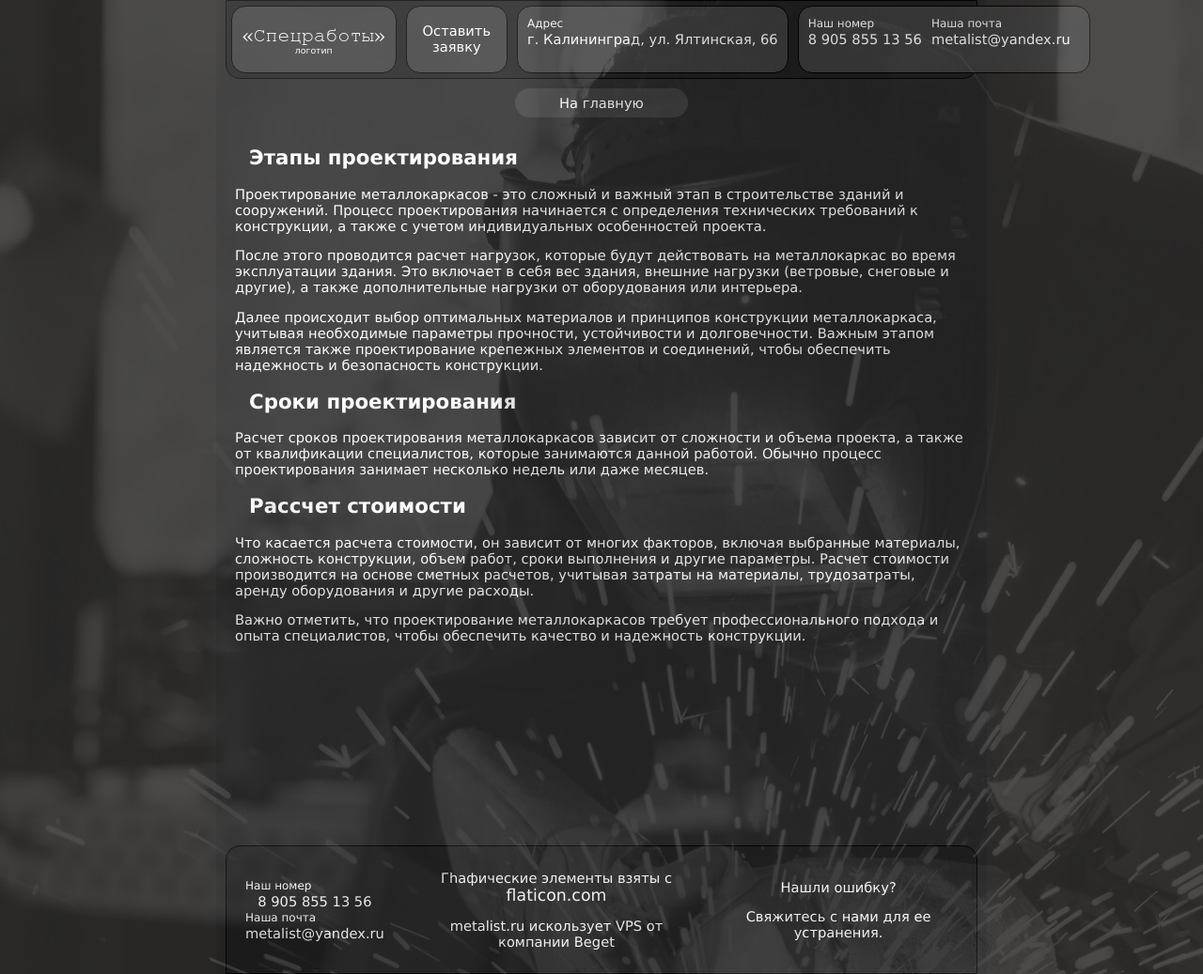
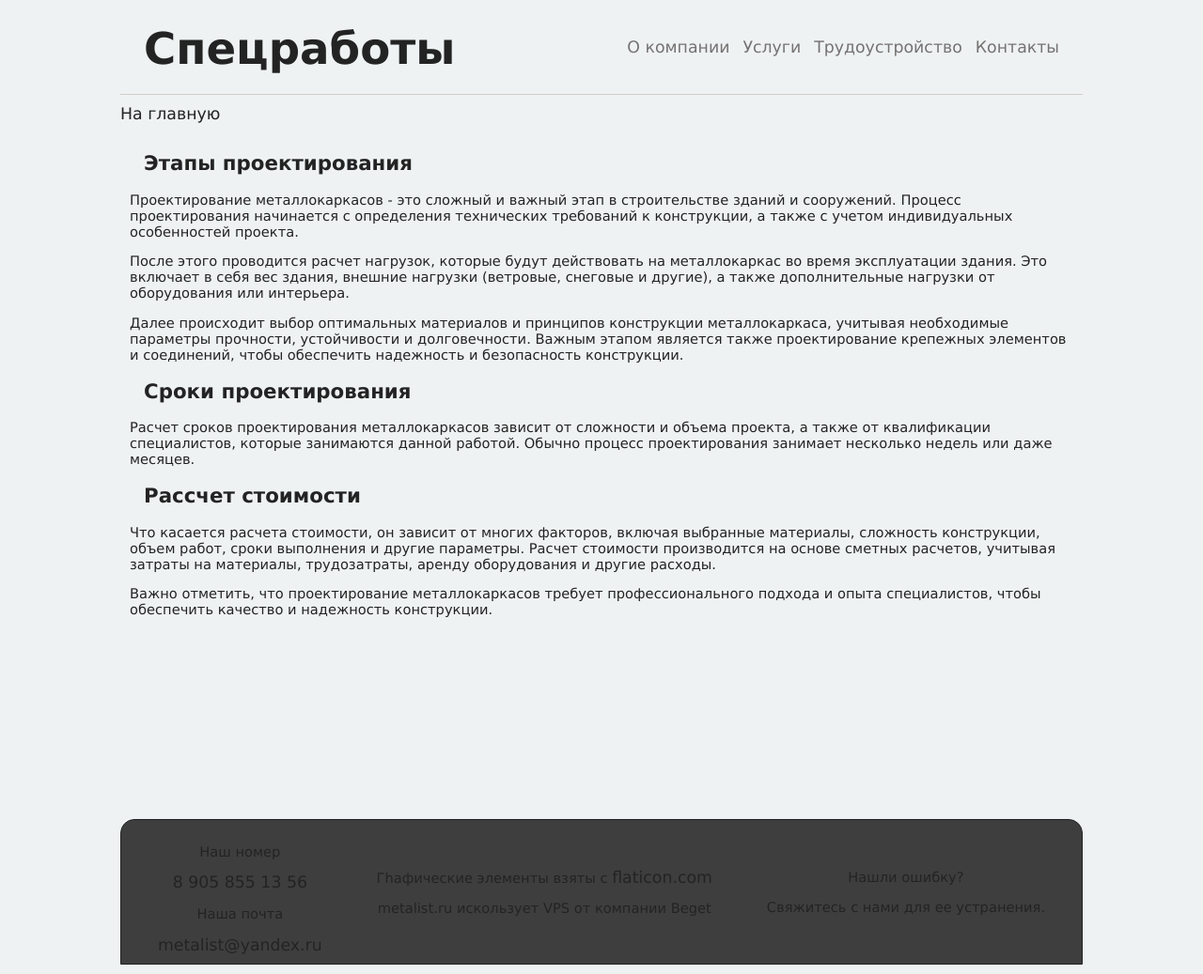
Before and after one commit to Furiwarius/business_card_website, a Flask app: page /metal_frame_design in a window 1280 px wide. Shown: the whole page at 94% size. Run offline with Flask 3, Linux system fonts and the light colour scheme.

Commit message:
fix: The first steps in restructuring the site design

```diff
--- a/static/css/menu.css
+++ b/static/css/menu.css
@@ -1,25 +1,21 @@
 .menu_zone {
-    background: #201f1f; /* Цвет фона */
-    border-radius: 0px 0px 15px 15px;
-    border: 0.5px solid #000;
+    background: inherit;
+    border-bottom: 0.5px solid #D0C6C6;
     padding: 0;
     margin: auto;
     display: flex;
     width: auto;
     @media (width>800px) {
         align-items: center;
-        justify-content: space-around;
+        justify-content: space-between;
     };
 }
 
-.menu_block {
-    background: #3e3d3d;
-    border: 0.5px solid #000;
-    border-radius: 15px 15px 15px 15px;
-    margin: auto;
-    margin: 5px;
+.title_block {
+    background: inherit;
+    margin: 15px;
     padding: 10px;
-    flex-grow: 1;
+    display: block;
     @media (width>600px) {
         height: 50px;
     };
@@ -28,119 +24,43 @@
     };
 }
 
-.menu_block_title {
-    background: #3e3d3d;
-    border: 0.5px solid #000;
-    border-radius: 15px 15px 15px 15px;
-    margin: auto;
-    height: 50px;
-    margin: 5px;
+.menu_block {
+    background: inherit;
+    margin: 15px;
     padding: 10px;
-    flex-grow: 1;
-    @media (width<800px) {
+    display: block;
+    @media (width<1150px) {
         display: none;
     };
 }
 
-h3.title {
-    text-align: center;
-    color: #ffffff; /* Цвет заголовка */
-    font-family:'FreeMono', sans-serif; /* Семейство шрифтов */
-    font-weight: normal; /* Нормальное начертание текста  */
-    margin-top: 10px;
-    margin-bottom: 0;
-    @media (width>1000px) {
-        font-size: 16pt; /* Размер шрифта в пунктах */
-    };
-    @media (width<1000px) {
-        font-size: 12pt; /* Размер шрифта в пунктах */
-    };
-    }
-
-h4 {
-    text-align: center;
-    color: #ffffff; /* Цвет заголовка */
-    font-family:'Verdana', sans-serif; /* Семейство шрифтов */
-    font-weight: normal; /* Нормальное начертание текста  */
-    margin: 0;
-    @media (width>800px) {
-        font-size: 7pt; /* Размер шрифта в пунктах */
-    };
-    @media (width<800px) {
-        font-size: 6pt; /* Размер шрифта в пунктах */
-    };
-    }
-
-.number_zone {
-    @media (width>600px) {
-        display: flex;
-    };
-}
-
-.number_block {
-    padding-right: 10px;
-    flex-grow: 1;
-}
-
-p.explanations {
-    text-align: left;
-    color: #ffffff; /* Цвет заголовка */
-    font-family:'Verdana', sans-serif; /* Семейство шрифтов */
-    font-weight: normal; /* Нормальное начертание текста  */
-    text-indent: 0px;
-    padding: 0;
-    margin-top: 1px;
-    margin-bottom: 1px;
-    @media (width>800px) {
-        font-size: 9pt; /* Размер шрифта в пунктах */
-    };
-    @media (width<800px) {
-        font-size: 7pt; /* Размер шрифта в пунктах */
-    };
-}
-
-a.menu_href_copy {
-    color: #ffffff; /* Цвет текста */
-    font-family:'Verdana', sans-serif;
-    cursor: pointer;
-    text-align: center;
-    white-space: nowrap;
-    @media (width>800px) {
-        font-size: 11pt;
-    };
-    @media (width<800px) {
-        font-size: 9pt;
+.round_menu {
+    display: none;
+    @media (width<1150px) {
+        display: block;
     };
 }
 
 
-a.href_button {
-    background: #3e3d3d;
+h3.title {
+    text-align: center;
+    color: #000000; /* Цвет заголовка */
+    font-family:'Verdana', sans-serif; /* Семейство шрифтов */
+    font-weight: bold;
     margin: auto;
-    padding: 7px;
-    cursor: pointer;
-    border-radius: 35px;
-    max-width: 170px;
-    text-align: center;
-    display: block;
-    @media (width>800px) {
-        font-size: 11pt;
+    @media (width>1000px) {
+        font-size: 35pt; /* Размер шрифта в пунктах */
     };
-    @media (width<800px) {
-        font-size: 9pt;
+    @media (width<1000px) {
+        font-size: 25pt; /* Размер шрифта в пунктах */
     };
-  }
+    }
 
-
-a.address {
-    text-indent: 0px;
-    margin: 0;
-    min-width: 140px;
-    @media (width>800px) {
-        font-size: 11pt;
-        white-space: nowrap;
-    };
-    @media (width<800px) {
-        font-size: 9pt;
-    };
+a.menu_href {
+    color: #605C5C;
+    font-family:'Verdana', sans-serif; /* Семейство шрифтов */
+    margin-left: 10px;
 }
+a.menu_href:hover{
+    color: #FE143E;
+}
--- a/static/css/page_style.css
+++ b/static/css/page_style.css
@@ -1,34 +1,17 @@
 body {
     height: 100%;
     background-size: cover;
-    background-color: #222120;
-    background: #FFFFE0 url(../img/welder_black.jpg); /* Фоновый цвет и фоновый рисунок*/
+    background-color: #eef2f2;
     background-attachment: fixed; /* Фон страницы фиксируется */
     margin: 0%;
   }
 
 .page {
   min-height: 100vh;
-  max-width: 100%;
+  max-width: 80%;
   opacity: 0.85;
-  background-color: #2e2d2c;
   margin: 0 auto; /* Выравниваем по центру */
   padding: 0;
-}
-
-.page_framing {
-  background-color: #282828;
-  margin: auto;
-  padding-right: 10px;
-  padding-left: 10px;
-  @media (width>800px) {
-    max-width: 60%;
-    min-width: 800px;
-  };
-  @media (width<800px) {
-    max-width: 95%;
-    min-width: 300px;
-  };
 }
 
 
@@ -49,8 +32,7 @@ body {
 
 
 .content {
-  background-color: #282828;
-  color: #ffffff; /* Цвет текста */
+  color: #000000; /* Цвет текста */
   font-family:'Verdana', sans-serif;
   padding-top: 10px;
   padding-bottom: 200px;
@@ -61,7 +43,7 @@ body {
 }
 
 p.number {
-  color: #ffffff; /* Цвет текста */
+  color: #000000; /* Цвет текста */
   font-family:'Verdana', sans-serif;
   padding-bottom: 10px;
   padding-left: 10px;
@@ -70,7 +52,7 @@ p.number {
   }
 
 p {
-    color: #ffffff; /* Цвет текста */
+    color: #000000; /* Цвет текста */
     font-family:'Verdana', sans-serif;
     padding: 0;
     @media (width>800px) {
@@ -83,7 +65,7 @@ p {
 
 
 li {
-  color: #ffffff; /* Цвет текста */
+  color: #000000; /* Цвет текста */
   font-family:'Verdana', sans-serif;
   padding: 4px;
   @media (width>800px) {
@@ -101,7 +83,7 @@ h2 {
 }
 
 a {
-  color: #ffffff; /* Цвет текста */
+  color: #000000; /* Цвет текста */
   font-family:'Verdana', sans-serif;
   text-decoration: none;
   @media (width>800px) {
@@ -118,7 +100,7 @@ a.address {
 
 
 a.href_copy {
-  color: #ffffff; /* Цвет текста */
+  color: #000000; /* Цвет текста */
   margin-left: 5px; /* Отступ слева в пикселах */
   margin-right: 5px; /* Отступ справа в пикселах */
   font-family:'Verdana', sans-serif;
--- a/templates/home.html
+++ b/templates/home.html
@@ -1,7 +1,7 @@
 {% extends "sample.html" %}
 {% block content %}
 	<div class="block">
-		<h2>О нас</h2>
+		<h2>Изготовление и монтаж металлоконструкций</h2>
 		{% for item in filling.page.content %}
 			<p>{{ item }}</p>
 		{% endfor %}
--- a/templates/menu.html
+++ b/templates/menu.html
@@ -1,39 +1,16 @@
 
 {% block menu %}
     <div class="menu_zone">
-        <div class="menu_block_title">
-            <!-- Поле для размещения названия фирмы или логотипа -->
-            <h3 class="title">«Спецработы»</h3>
-            <h4>логотип</h4>
+
+        <div class="title_block">
+            <h3 class="title">Спецработы</h3>
         </div>
 
         <div class="menu_block">
-            <!-- Поле для размещения кнопки для заявки -->
-                <a class="href_button" href="#blackout">Оставить заявку</a>
-        </div>
-
-        {% block window %}
-        {% include "form.html" %}
-        {% endblock %}
-
-        <div class="menu_block">
-            <!-- Поле для размещения адреса -->
-            <p class="explanations">Адрес</p>
-            <a class="address" href="#maps">{{ filling.contacts.address }}</a>
-        </div>
-        <div class="menu_block">
-            <div class="number_zone">
-                <!-- Поле для размещения почты и номера -->
-                <script src="static\js\copy.js"></script>
-                <div class="number_block">
-                    <p class="explanations">Наш номер</p>
-                    <a id="number" onclick="Copy('number')" class="menu_href_copy">{{ filling.contacts.number }}</a>
-                </div>
-                <div class="number_block">
-                    <p class="explanations">Наша почта</p>
-                    <a id="email" onclick="Copy('email')" class="menu_href_copy">{{ filling.contacts.email }}</a>
-                </div>
-            </div>
+            <a href="#about_company" class="menu_href">О компании</a>
+            <a href="#services" class="menu_href">Услуги</a>
+            <a href="#vacancies" class="menu_href">Трудоустройство</a>
+            <a href="#contacts" class="menu_href">Контакты</a>
         </div>
     </div>
 {% endblock %}
```
Also changed, not shown: static/img/brigadir 1.jpg (deleted), static/img/cross.png (deleted), static/img/feedback.png (deleted), static/img/geolocation.png (deleted), static/img/painter 1.jpg (deleted), static/img/shop 2.jpg (deleted), static/img/shop 3.jpg (deleted), static/img/shop.jpg (deleted), static/img/welder_black.jpg (deleted), static/img/worker 2.jpg (deleted).
